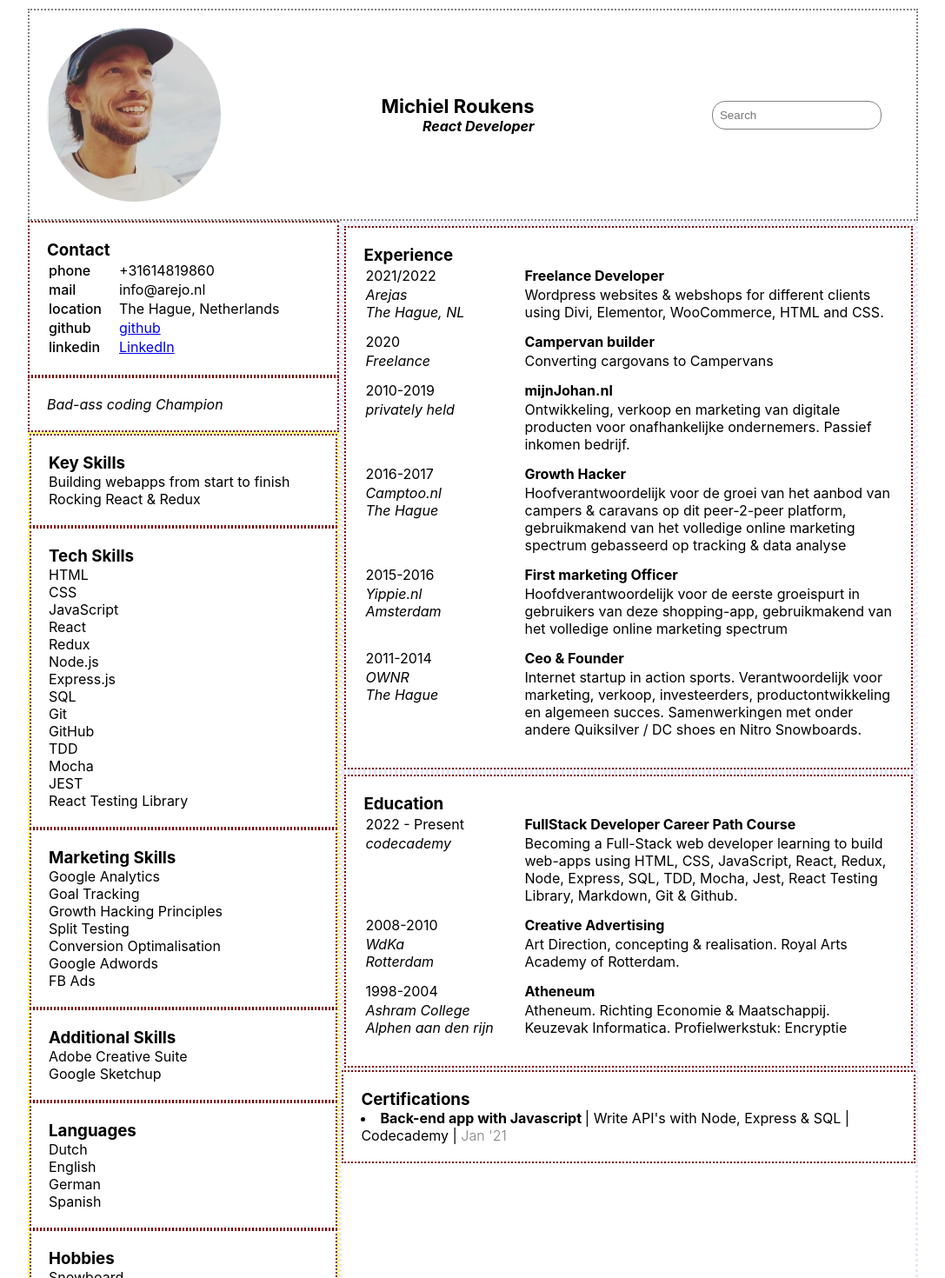
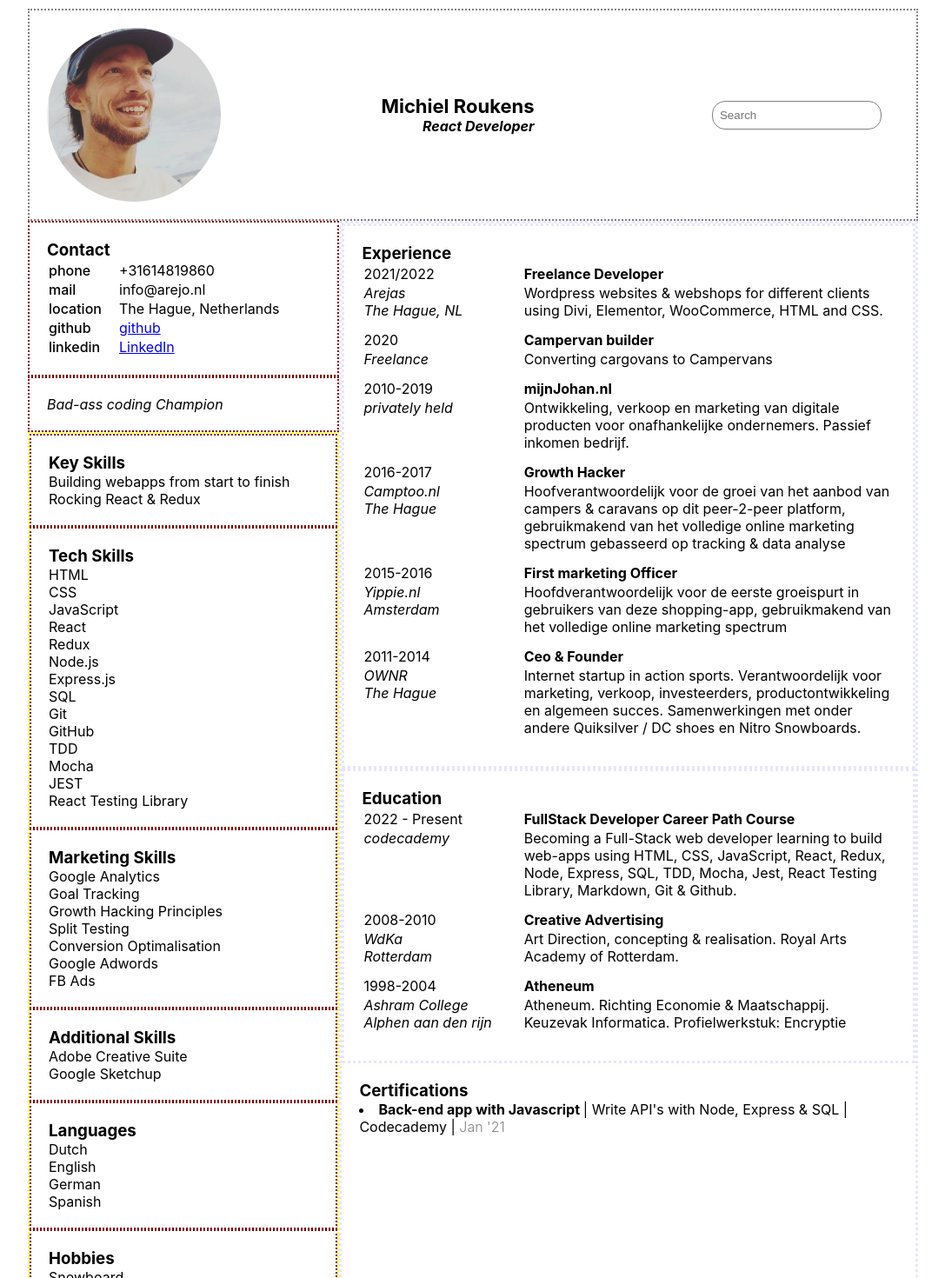
Before and after one commit to arejasverduras/resume, a React (Create React App) app: page / in a window 1280 px wide. Shown: the top 1470 px of the page at 87% size, without its empty margins (96-1183 px from the left). Built offline with nearby package versions, Linux system fonts and the light colour scheme.

Commit message:
change widget css structure to be able to hide components entirely using css

```diff
--- a/src/App.css
+++ b/src/App.css
@@ -80,7 +80,9 @@ header {
 
 .contact {
   grid-area: contact;
+
 }
+
 .contactKey {
   font-weight: 500;
 }
@@ -102,19 +104,20 @@ header {
 .Widget {
   padding: 20px;
   border: 2px dotted maroon;
-  list-style: none;
+
 }
 
+.summary, .contact, .keySkills, .techSkills, .mktSkills, .addSkills, .languages, .hobbies{
+  list-style: none;
+  padding: 20px;
+  border: 2px dotted maroon;
+}
 
 /* Widgets */
 
 
-
-
-
-
 .keySkills {
-  grid-area: keySkills;
+  /* grid-area: keySkills; */
 }
 
 .techSkills {
@@ -125,7 +128,6 @@ header {
 
 .Content {
   grid-area: main;
-  /* padding: 20px; */
   border: 3px dotted lavender;
 }
 
@@ -136,11 +138,11 @@ header {
   width: 100%;
 }
 
-.Experience {
-  list-style: none;
+.Experience, .Education, .certifications {
+  padding: 20px;
 }
 
-/* Experience */
+
 
 .jobTitle {
   font-weight: bold;
--- a/src/App.js
+++ b/src/App.js
@@ -72,7 +72,6 @@ hobbies} = profileData;
     addSkills={searchFilter(addSkills)}
     languages={searchFilter(languages)}
     hobbies={searchFilter(hobbies)}
-    contactInfo={filteredContacts}
      />
     <Content jobs={availableJobs} certifications={availableCertifications} />
     </div>
--- a/src/components/Certificates/Certificates.js
+++ b/src/components/Certificates/Certificates.js
@@ -16,7 +16,7 @@ export const Certificates = ({jobs, title, certifications}) => {
     return (
         <Widget
             title={title}
-            name={certifications}
+            name={"certifications"}
             content={certificateList}
         />
      )
--- a/src/components/Widget/Widget.js
+++ b/src/components/Widget/Widget.js
@@ -3,9 +3,9 @@ import React from 'react'
 export const Widget = ({content, title, name}) => {
 
     return (
-        <div className="Widget" >
+        <div className={name} >
             <h3>{title}</h3>
-            <div className={name}>{content}</div>
+            <div>{content}</div>
         </div>
     )
 }
```
